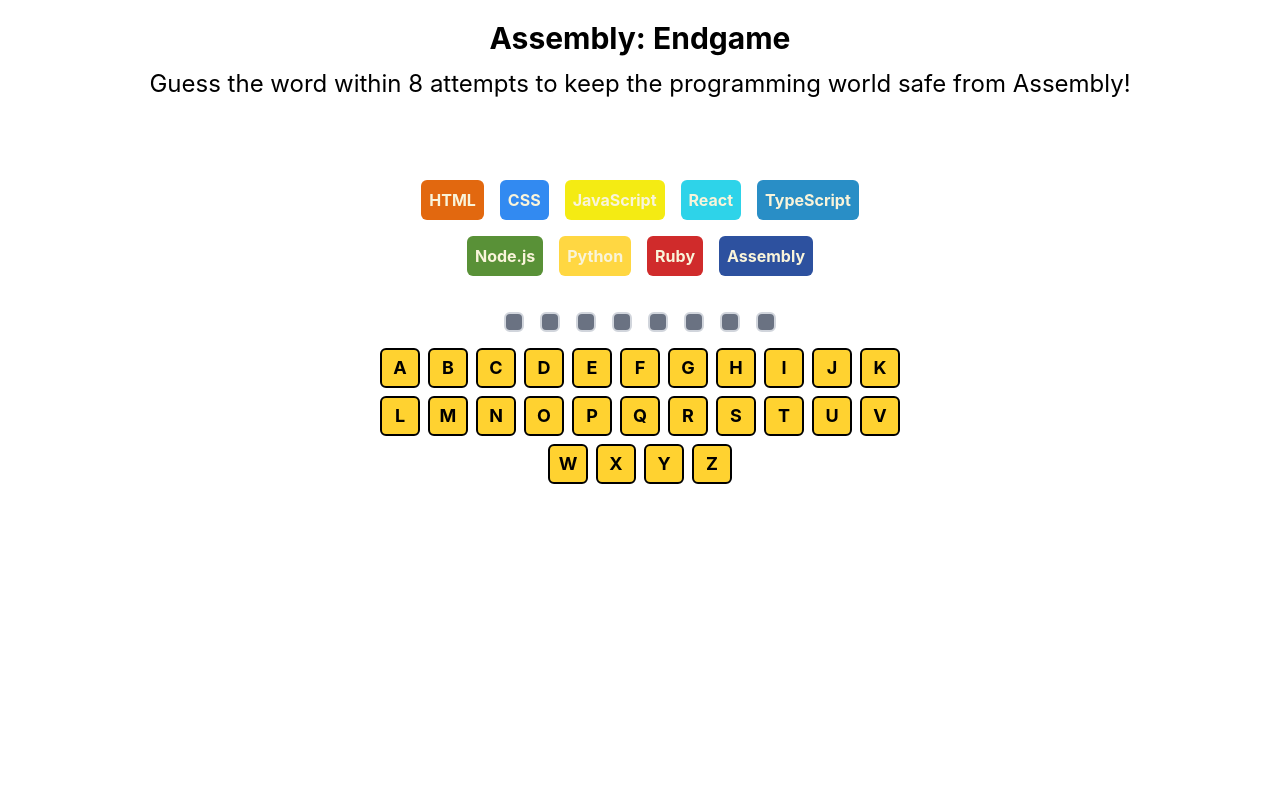
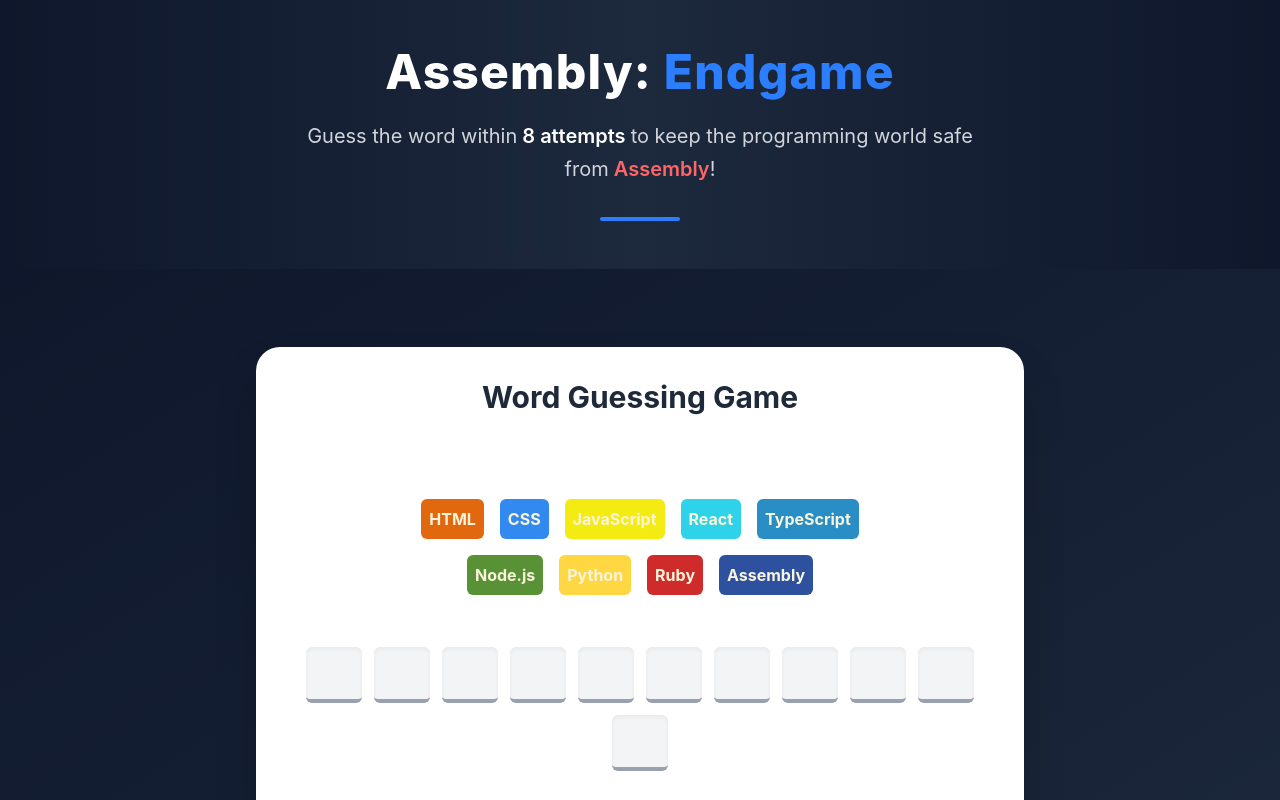
Before and after one commit to emmy-niyonsaba/Assembly-endgame, a React (Vite) app: page / in a window 1280 px wide. Shown: the top 800 px of the page. Built offline with nearby package versions, Linux system fonts and the light colour scheme.

Commit message:
done with styling it with

```diff
--- /dev/null
+++ b/public/data/words.js
@@ -0,0 +1,27 @@
+
+export const  words = [
+    "HTML",
+    "CSS",
+    "JavaScript",
+    "React",
+    "TypeScript",
+    "Node.js",
+    "Python",
+    "Ruby",
+     "Algorithm",
+  "Framework",
+  "Asynchronous",
+  "Compilation",
+  "Encapsulation",
+  "Microservices",
+  "Authentication",
+  "Virtualization",
+  "Containerization",
+  "Deployment",
+  "Recursion",
+  "Optimization",
+  "Middleware",
+  "Serialization",
+  "Concurrency"
+
+]
--- a/src/components/Header.jsx
+++ b/src/components/Header.jsx
@@ -1,15 +1,26 @@
-import React from 'react'
+import React from "react"
 
 function Header() {
   return (
-    <div>
-         <header className='  flex flex-col gap-3  justify-center items-center  p-5 '>
-                <h1 className=' text-3xl font-bold '>Assembly: Endgame</h1>
-                <p className='text-2xl text-center'>Guess the word within 8 attempts to keep the
-                programming world safe from Assembly!</p>
-            </header>
+    <header className="bg-gradient-to-r from-slate-900 via-slate-800 to-slate-900 text-white py-12 px-6 shadow-lg">
 
-    </div>
+      <div className="max-w-4xl mx-auto text-center">
+
+        <h1 className="text-4xl md:text-5xl font-extrabold tracking-wide">
+          Assembly: <span className="text-blue-500">Endgame</span>
+        </h1>
+
+        <p className="mt-6 text-lg md:text-xl text-gray-300 leading-relaxed max-w-2xl mx-auto">
+          Guess the word within
+          <span className="font-semibold text-white"> 8 attempts </span>
+          to keep the programming world safe from
+          <span className="text-red-400 font-semibold"> Assembly</span>!
+        </p>
+
+        <div className="mt-8 w-20 h-1 bg-blue-500 mx-auto rounded-full"></div>
+
+      </div>
+    </header>
   )
 }
 
--- a/src/components/Keyboard.jsx
+++ b/src/components/Keyboard.jsx
@@ -1,67 +1,114 @@
-import { useState } from "react";
-import Languages from "./Languages";
-import { languages } from "../../public/data/languages";
-import Result from "./Result";
+import { useState } from "react"
+import Languages from "./Languages"
+import { languages } from "../../public/data/languages"
+import Result from "./Result"
+import { words } from "/public/data/words"
 
 function Keyboard() {
 
+    const [currentWord, setCurrentWord] = useState(
+        words[Math.floor(Math.random() * words.length)]
+    )
+    const [guessedLetters, setGuessedLetters] = useState([])
 
-    const [currentWord, setCurrentWord] = useState('Emmanuel');
-    const [guessedLetters, setGuessedLetters] = useState([]);
-    const alphabets = "abcdefghijklmnopqrstuvwxyz".split("");
-    const wrongLetters = guessedLetters.filter(letter => !currentWord.toLowerCase().includes(letter));
-    const isGameLost = wrongLetters.length >= languages.length-1;
-    const isGameWon = currentWord.split('').every(letter => guessedLetters.includes(letter.toLowerCase()));
-    const isGameOver = isGameLost || isGameWon;
+    const alphabets = "abcdefghijklmnopqrstuvwxyz".split("")
 
-    const addGessedLetter = (letter) => {
+    const wrongLetters = guessedLetters.filter(
+        letter => !currentWord.toLowerCase().includes(letter)
+    )
+
+    const isGameLost = wrongLetters.length >= languages.length - 1
+    const isGameWon = currentWord
+        .split("")
+        .every(letter => guessedLetters.includes(letter.toLowerCase()))
+
+    const isGameOver = isGameLost || isGameWon
+
+    function addGuessedLetter(letter) {
+        if (isGameOver) return
+
         if (!guessedLetters.includes(letter)) {
-            setGuessedLetters((currentLetters) => [...currentLetters, letter]);
-        } else {
-            alert("You have already guessed this letter!");
+            setGuessedLetters(prev => [...prev, letter])
         }
     }
-    console.log(wrongLetters);
+
+    function resetGame() {
+        setGuessedLetters([])
+        const randomWord = words[Math.floor(Math.random() * words.length)]
+        setCurrentWord(randomWord)
+    }
+
     return (
-        <>
-        <Result isGameLost={isGameLost} isGameWon={isGameWon}/>
-            <Languages wrongLetters={wrongLetters}/>
+        <div className="min-h-screen bg-gradient-to-br from-slate-900 to-slate-800 flex flex-col items-center justify-center p-6">
 
-            <div className='w-120 mx-auto flex justify-center gap-2 m-4'>
-                {
-                    currentWord.split('').map((letter, index) => (
-                        <span key={index} className="text-2xl font-bold mx-1 border-2 border-gray-300 rounded-md p-2 bg-gray-500">
-                            {guessedLetters.includes(letter.toLowerCase()) ? letter.toUpperCase() : ""}
-                        </span>
-                    ))
-                }
+            {/* Game Card */}
+            <div className="bg-white shadow-2xl rounded-3xl p-8 w-full max-w-3xl">
+
+                <h1 className="text-3xl font-bold text-center text-gray-800 mb-6">
+                    Word Guessing Game
+                </h1>
+
+                <Result isGameLost={isGameLost} isGameWon={isGameWon} />
+
+                <Languages wrongLetters={wrongLetters} />
+
+                {/* Word Display */}
+                <div className="flex justify-center gap-3 my-8 flex-wrap">
+                    {currentWord.split("").map((letter, index) => (
+                        <div
+                            key={index}
+                            className="w-14 h-14 flex items-center justify-center text-2xl font-bold border-b-4 border-gray-400 bg-gray-100 rounded-md shadow-inner"
+                        >
+                            {guessedLetters.includes(letter.toLowerCase())
+                                ? letter.toUpperCase()
+                                : ""}
                         </div>
-            <div className=" flex flex-wrap justify-center gap-2 w-130 mx-auto ">
+                    ))}
+                </div>
+
+                {/* Keyboard */}
+                <div className="flex flex-wrap justify-center gap-3">
                     {alphabets.map((alphabet) => {
-                    const isGuessed = guessedLetters.includes(alphabet);
-                    const isCorrect = isGuessed && currentWord.toLowerCase().includes(alphabet);
-                    const isIncorrect = isGuessed && !currentWord.toLowerCase().includes(alphabet);
+                        const isGuessed = guessedLetters.includes(alphabet)
+                        const isCorrect =
+                            isGuessed &&
+                            currentWord.toLowerCase().includes(alphabet)
+                        const isIncorrect =
+                            isGuessed &&
+                            !currentWord.toLowerCase().includes(alphabet)
+
                         return (
                             <button
-                            onClick={() => addGessedLetter(alphabet)}
                                 key={alphabet}
-                            className={` w-10 h-10 border-2 border-be-black cursor-pointer text-lg font-bold rounded-md ${isCorrect ? "bg-green-500" : isIncorrect ? "bg-red-500" : "bg-amber-300"
-                                }`}>
+                                disabled={isGameOver}
+                                onClick={() => addGuessedLetter(alphabet)}
+                                className={`
+                                    w-11 h-11 rounded-xl font-semibold text-white transition-all duration-200
+                                    ${isCorrect && "bg-green-500 scale-105"}
+                                    ${isIncorrect && "bg-red-500"}
+                                    ${!isGuessed && "bg-slate-700 hover:bg-slate-600"}
+                                    ${isGameOver && "opacity-60 cursor-not-allowed"}
+                                `}
+                            >
                                 {alphabet.toUpperCase()}
-
                             </button>
                         )
                     })}
+                </div>
 
+                {/* New Game Button */}
+                {isGameOver && (
+                    <div className="flex justify-center mt-8">
+                        <button
+                            onClick={resetGame}
+                            className="px-6 py-3 bg-blue-600 hover:bg-blue-700 text-white font-semibold rounded-xl shadow-lg transition-all duration-200"
+                        >
+                            Start New Game
+                        </button>
                     </div>
-            {
-                isGameOver && (
-            <button className=" bg-blue-400 p-2 rounded-md flex m-5 mx-auto  items-center">New Game</button>
-
-                )
-            }
-        </>
-
+                )}
+            </div>
+        </div>
     )
 }
 
--- a/src/components/Result.jsx
+++ b/src/components/Result.jsx
@@ -1,7 +1,4 @@
-import { useState } from "react"
 const Result = ({isGameLost, isGameWon}) => {
-
-    const [result, setResult] = useState(false)
   return (
     <div className='flex flex-col gap-5 justify-center items-center p-5'>
         {isGameWon ? <h1 className='text-3xl font-bold text-white bg-green-500 rounded-lg  flex justify-center p-5 '>Congratulations! You saved the programming world from Assembly!</h1> :
```
Lines whose indentation alone changed are shown as unchanged.
